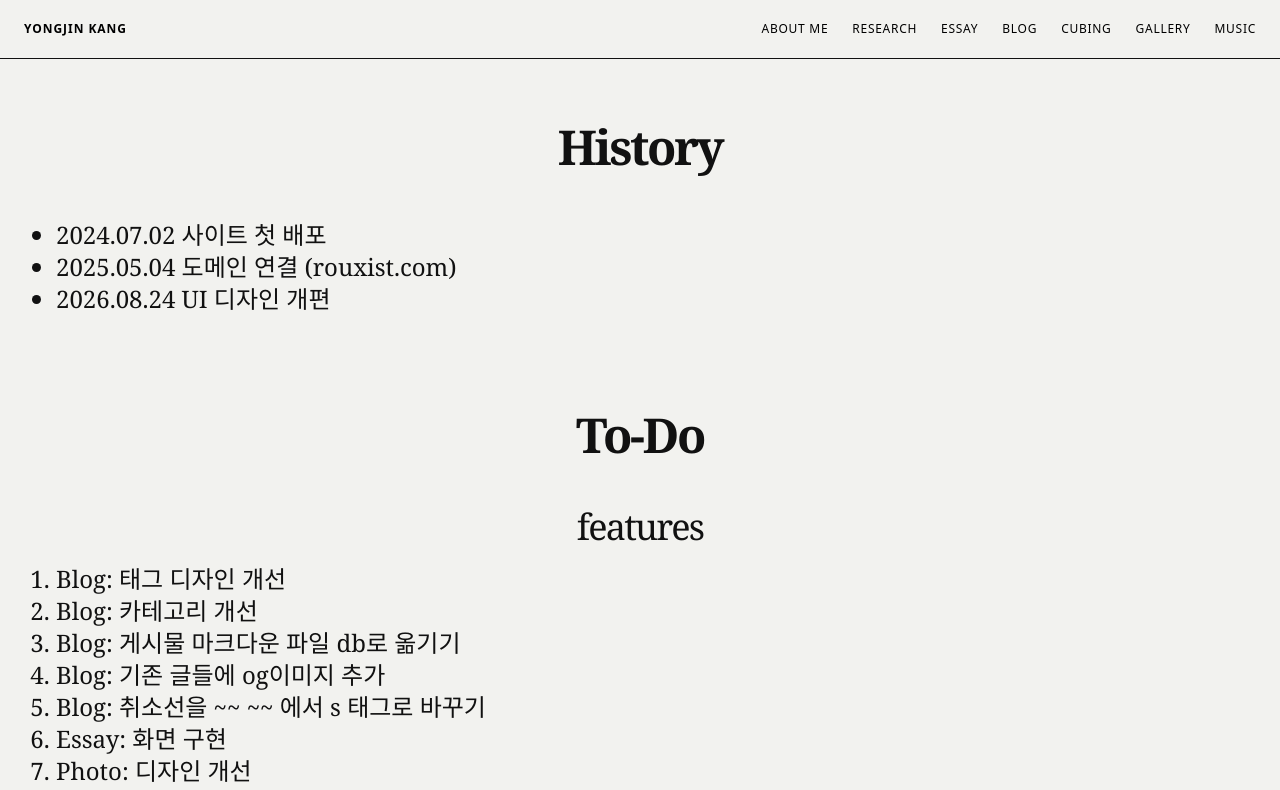
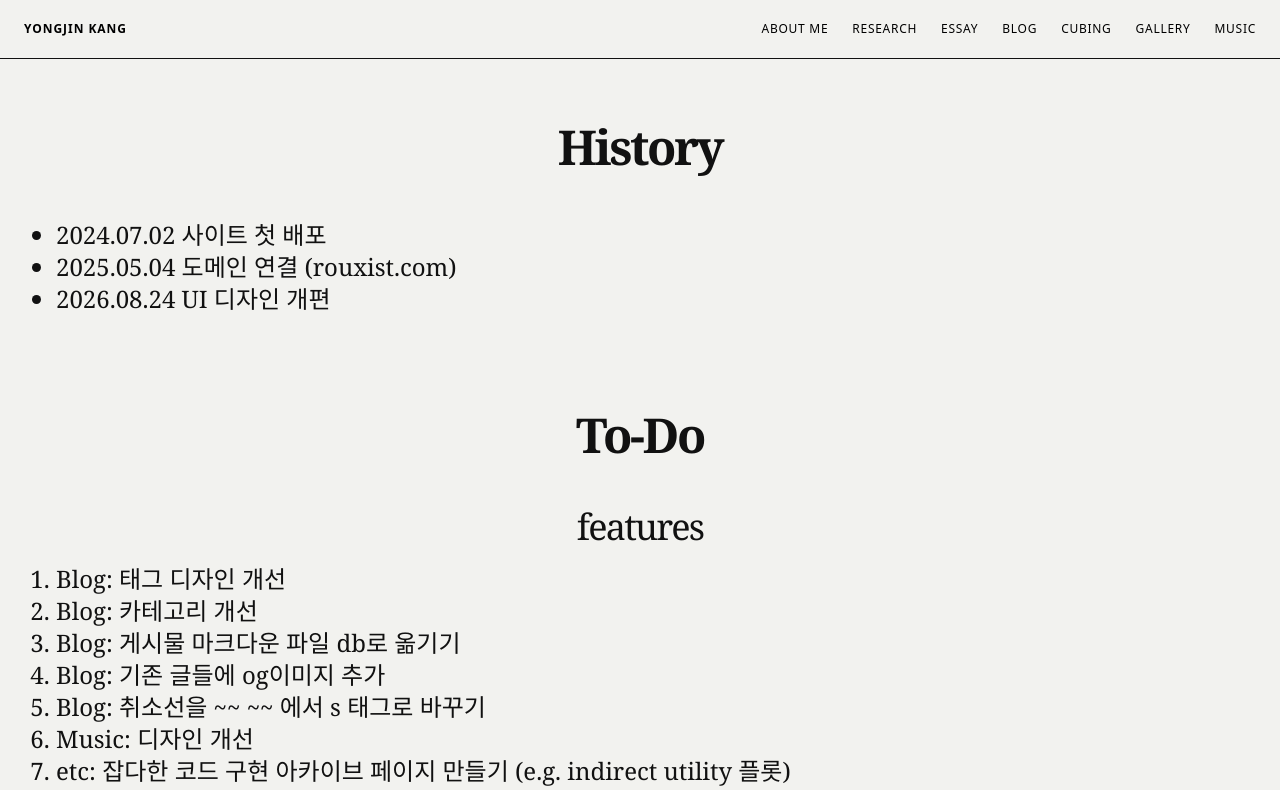
Before and after one commit to Rouxist/main-blog, a Next.js app: page /notice in a window 1280 px wide. Shown: the top 790 px of the page. Built offline with nearby package versions, Linux system fonts and the light colour scheme.

Commit message:
chore: update notice

```diff
--- a/src/app/notice/page.tsx
+++ b/src/app/notice/page.tsx
@@ -32,8 +32,6 @@ export default function Notice() {
             <li>Blog: 게시물 마크다운 파일 db로 옮기기</li>
             <li>Blog: 기존 글들에 og이미지 추가</li>
             <li>Blog: 취소선을 ~~ ~~ 에서 s 태그로 바꾸기</li>
-            <li>Essay: 화면 구현</li>
-            <li>Photo: 디자인 개선</li>
             <li>Music: 디자인 개선</li>
             <li>
               etc: 잡다한 코드 구현 아카이브 페이지 만들기 (e.g. indirect
```
